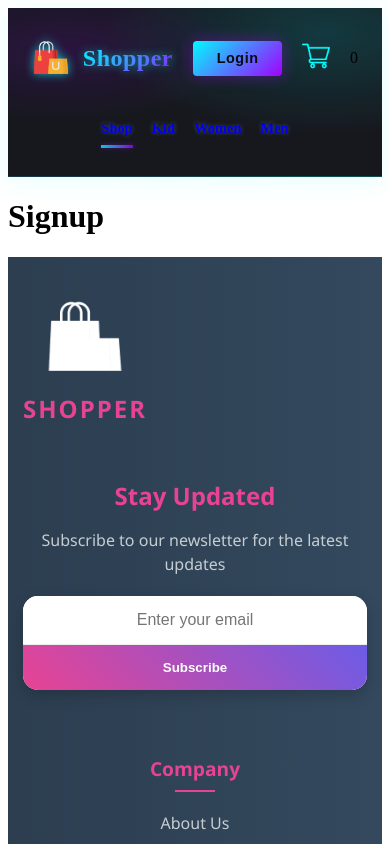
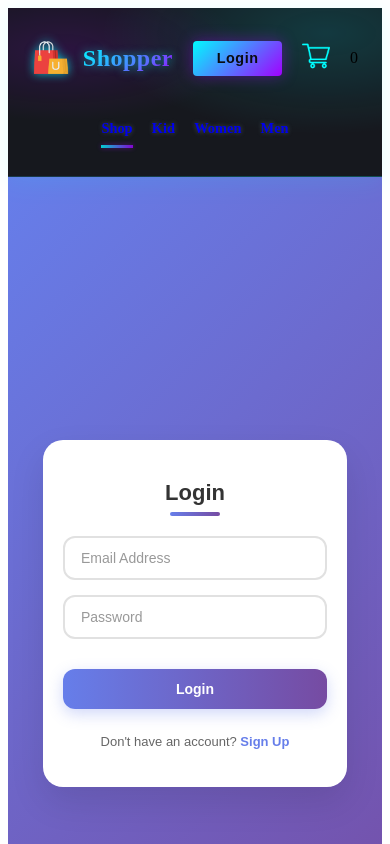
Before and after one commit to Muntahasiddique/Ecommerce_Mern, a React (Vite) app in the folder Frontend/: page /login in a window 390 px wide. Shown: the top 844 px of the page. Built offline with nearby package versions, Linux system fonts and the light colour scheme.

Commit message:
Added LoginSignup

```diff
--- /dev/null
+++ b/Frontend/src/Pages/CSS/LoginSignup.css
@@ -0,0 +1,206 @@
+.loginsignup {
+  display: flex;
+  justify-content: center;
+  align-items: center;
+  min-height: 100vh;
+  background: linear-gradient(135deg, #667eea 0%, #764ba2 100%);
+  padding: 20px;
+  font-family: 'Poppins', sans-serif;
+}
+
+.loginsignup-container {
+  background: white;
+  padding: 40px;
+  border-radius: 20px;
+  box-shadow: 0 15px 35px rgba(0, 0, 0, 0.1);
+  width: 100%;
+  max-width: 450px;
+  backdrop-filter: blur(10px);
+  animation: slideUp 0.5s ease-out;
+}
+
+@keyframes slideUp {
+  from {
+    opacity: 0;
+    transform: translateY(30px);
+  }
+  to {
+    opacity: 1;
+    transform: translateY(0);
+  }
+}
+
+.loginsignup-container h1 {
+  text-align: center;
+  color: #333;
+  font-size: 28px;
+  font-weight: 700;
+  margin-bottom: 30px;
+  position: relative;
+}
+
+.loginsignup-container h1::after {
+  content: '';
+  position: absolute;
+  bottom: -10px;
+  left: 50%;
+  transform: translateX(-50%);
+  width: 50px;
+  height: 4px;
+  background: linear-gradient(to right, #667eea, #764ba2);
+  border-radius: 2px;
+}
+
+.loginsignup-fields {
+  display: flex;
+  flex-direction: column;
+  gap: 20px;
+  margin-bottom: 30px;
+}
+
+.loginsignup-fields input {
+  padding: 16px 20px;
+  border: 2px solid #e1e1e1;
+  border-radius: 12px;
+  font-size: 16px;
+  transition: all 0.3s ease;
+  outline: none;
+}
+
+.loginsignup-fields input:focus {
+  border-color: #667eea;
+  box-shadow: 0 0 0 3px rgba(102, 126, 234, 0.1);
+  transform: translateY(-2px);
+}
+
+.loginsignup-fields input::placeholder {
+  color: #999;
+}
+
+.loginsignup-button {
+  width: 100%;
+  padding: 16px;
+  background: linear-gradient(to right, #667eea, #764ba2);
+  color: white;
+  border: none;
+  border-radius: 12px;
+  font-size: 16px;
+  font-weight: 600;
+  cursor: pointer;
+  transition: all 0.3s ease;
+  box-shadow: 0 5px 15px rgba(102, 126, 234, 0.3);
+}
+
+.loginsignup-button:hover {
+  transform: translateY(-2px);
+  box-shadow: 0 8px 20px rgba(102, 126, 234, 0.4);
+}
+
+.loginsignup-button:active {
+  transform: translateY(0);
+}
+
+.loginsignup-login {
+  text-align: center;
+  margin-top: 25px;
+  color: #666;
+  font-size: 14px;
+}
+
+.loginsignup-login span {
+  color: #667eea;
+  font-weight: 600;
+  cursor: pointer;
+  transition: color 0.3s ease;
+}
+
+.loginsignup-login span:hover {
+  color: #764ba2;
+  text-decoration: underline;
+}
+
+.loginsignup-agree {
+  display: flex;
+  align-items: center;
+  gap: 10px;
+  margin-top: 20px;
+  padding: 15px;
+  background: #f8f9fa;
+  border-radius: 10px;
+}
+
+.loginsignup-agree input[type="checkbox"] {
+  width: 18px;
+  height: 18px;
+  accent-color: #667eea;
+  cursor: pointer;
+}
+
+.loginsignup-agree label {
+  font-size: 13px;
+  color: #666;
+  cursor: pointer;
+  line-height: 1.4;
+}
+
+/* Responsive design */
+@media (max-width: 768px) {
+  .loginsignup-container {
+    padding: 30px 25px;
+    margin: 20px;
+  }
+
+  .loginsignup-container h1 {
+    font-size: 24px;
+  }
+
+  .loginsignup-fields input {
+    padding: 14px 18px;
+  }
+
+  .loginsignup-button {
+    padding: 14px;
+  }
+}
+
+@media (max-width: 480px) {
+  .loginsignup {
+    padding: 15px;
+  }
+
+  .loginsignup-container {
+    padding: 25px 20px;
+  }
+
+  .loginsignup-container h1 {
+    font-size: 22px;
+  }
+
+  .loginsignup-fields {
+    gap: 15px;
+  }
+
+  .loginsignup-fields input {
+    padding: 12px 16px;
+    font-size: 14px;
+  }
+
+  .loginsignup-button {
+    padding: 12px;
+    font-size: 14px;
+  }
+
+  .loginsignup-login {
+    font-size: 13px;
+  }
+
+  .loginsignup-agree {
+    flex-direction: column;
+    align-items: flex-start;
+    gap: 8px;
+  }
+
+  .loginsignup-agree label {
+    font-size: 12px;
+  }
+}
--- a/Frontend/src/Pages/LoginSignup.jsx
+++ b/Frontend/src/Pages/LoginSignup.jsx
@@ -1,12 +1,75 @@
-import React from 'react'
+import React, { useState } from 'react'
+import './CSS/LoginSignup.css'
 
 const LoginSignup = () => {
+  const [isLogin, setIsLogin] = useState(true)
+  const [formData, setFormData] = useState({
+    name: '',
+    email: '',
+    password: ''
+  })
+
+  const handleChange = (e) => {
+    setFormData({
+      ...formData,
+      [e.target.name]: e.target.value
+    })
+  }
+
+  const toggleForm = () => {
+    setIsLogin(!isLogin)
+  }
+
   return (
-    <div className='LoginSignp' >
-      <div className='loginSignup-container' >
-          <h1>
-            Signup
-          </h1>
+    <div className='loginsignup'>
+      <div className='loginsignup-container'>
+        <h1>{isLogin ? 'Login' : 'Sign Up'}</h1>
+
+        <div className="loginsignup-fields">
+          {!isLogin && (
+            <input
+              type="text"
+              name="name"
+              placeholder='Your Name'
+              value={formData.name}
+              onChange={handleChange}
+            />
+          )}
+          <input
+            type="email"
+            name="email"
+            placeholder='Email Address'
+            value={formData.email}
+            onChange={handleChange}
+          />
+          <input
+            type="password"
+            name="password"
+            placeholder='Password'
+            value={formData.password}
+            onChange={handleChange}
+          />
+        </div>
+
+        <button className='loginsignup-button'>
+          {isLogin ? 'Login' : 'Continue'}
+        </button>
+
+        <p className="loginsignup-login">
+          {isLogin ? "Don't have an account? " : "Already have an account? "}
+          <span onClick={toggleForm}>
+            {isLogin ? 'Sign Up' : 'Login'}
+          </span>
+        </p>
+
+        {!isLogin && (
+          <div className="loginsignup-agree">
+            <input type="checkbox" id='agree' />
+            <label htmlFor='agree'>
+              By continuing, I agree to the terms of use & privacy policy
+            </label>
+          </div>
+        )}
       </div>
     </div>
   )
--- a/Frontend/src/Pages/Product.jsx
+++ b/Frontend/src/Pages/Product.jsx
@@ -1,6 +1,8 @@
-import React from 'react'
+import React, { useContext } from 'react'
+import { ShopContext } from '../Context/ShopContext'
 
 const Product = () => {
+  const {all_product} = useContext(ShopContext)
   return (
     <div>
 
```
